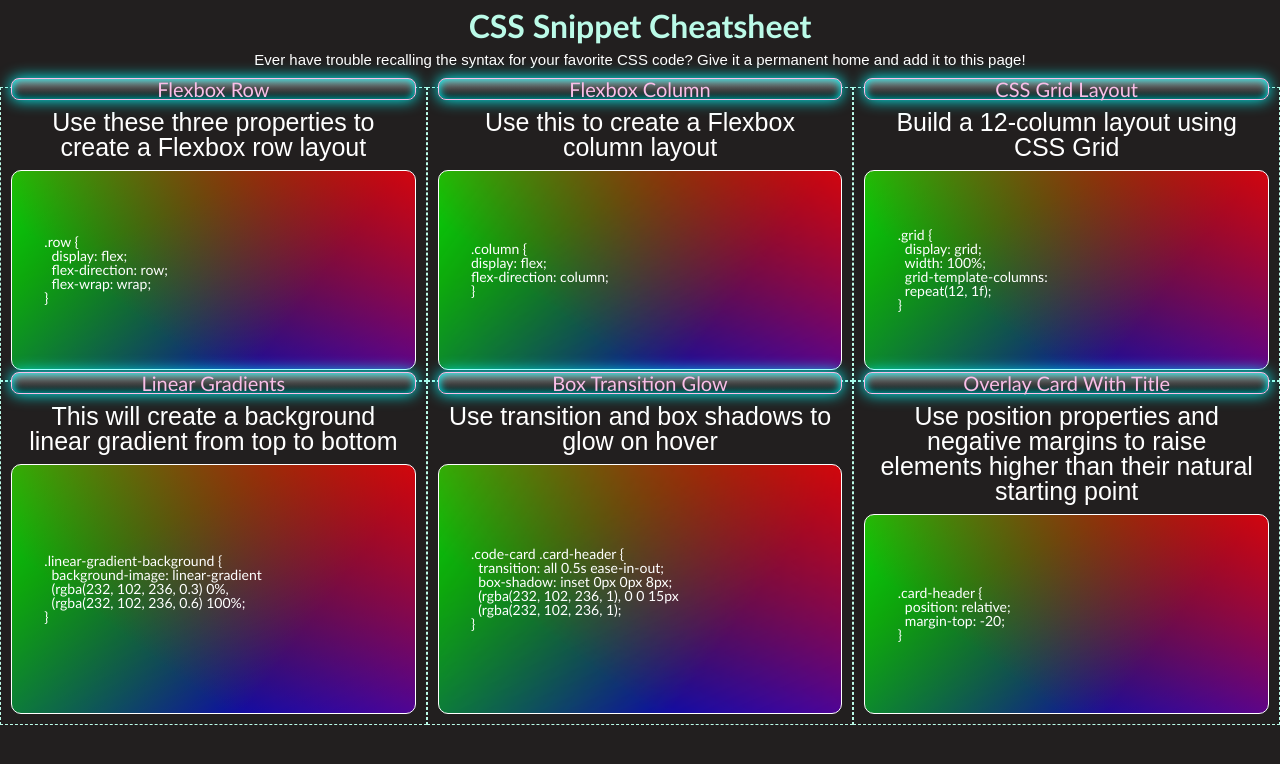
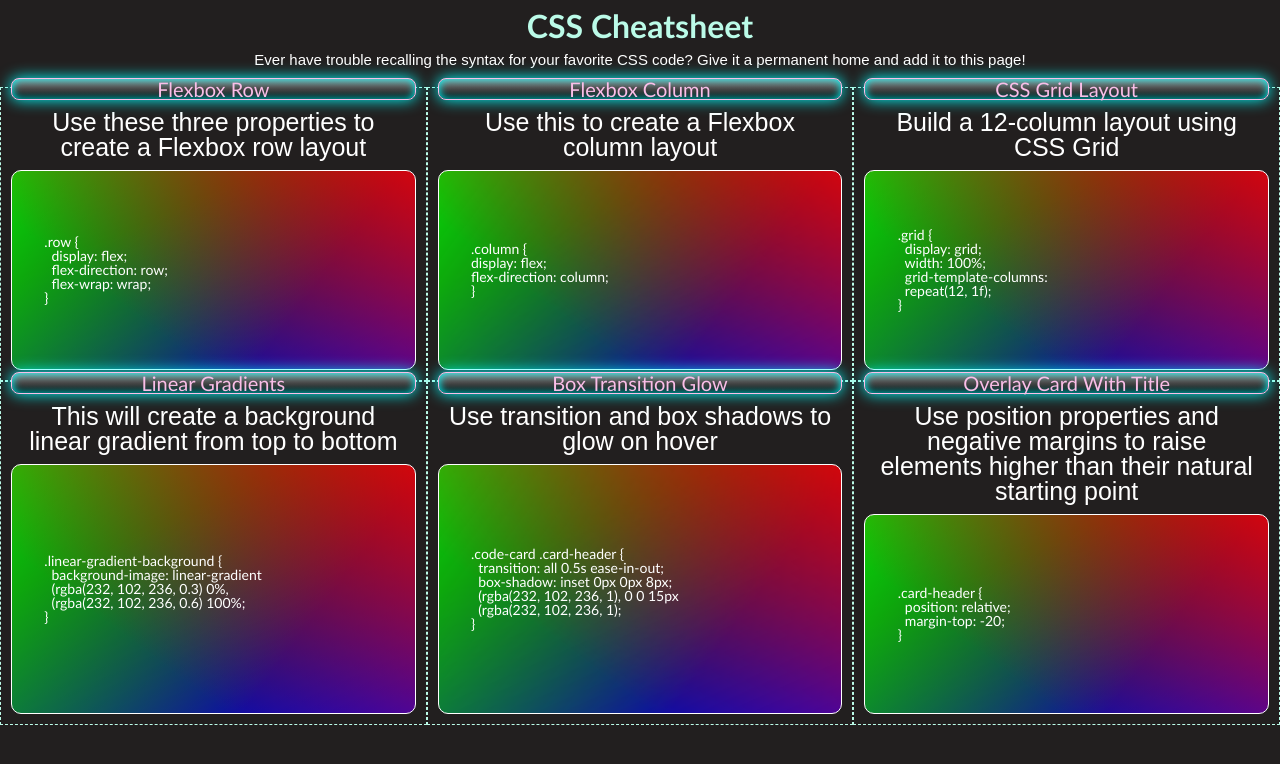
Before and after one commit to jminaga/css_cheat_sheet, a plain HTML site: page index.html in a window 1280 px wide. Drawn offline with Linux system fonts and the light colour scheme.

Commit message:
removed snippet from title

```diff
--- a/index.html
+++ b/index.html
@@ -11,7 +11,7 @@
   </head>
   <body>
     <header class="header">
-      <h1>CSS Snippet Cheatsheet</h1>
+      <h1>CSS Cheatsheet</h1>
       <p>
         Ever have trouble recalling the syntax for your favorite CSS code? Give
         it a permanent home and add it to this page!
```
